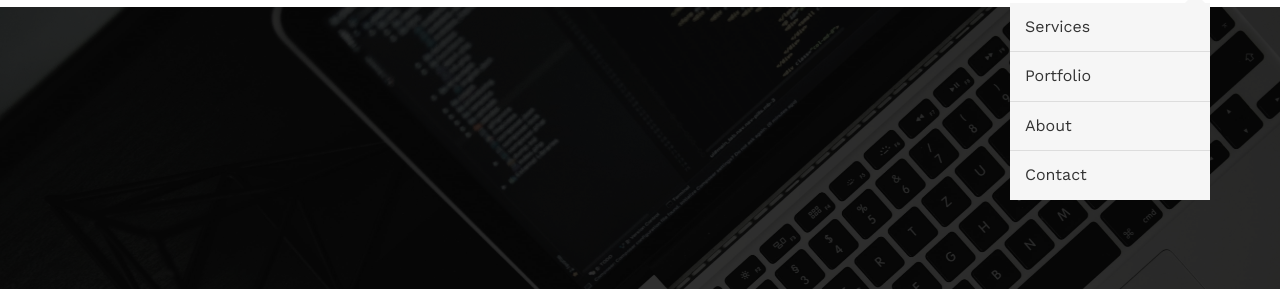
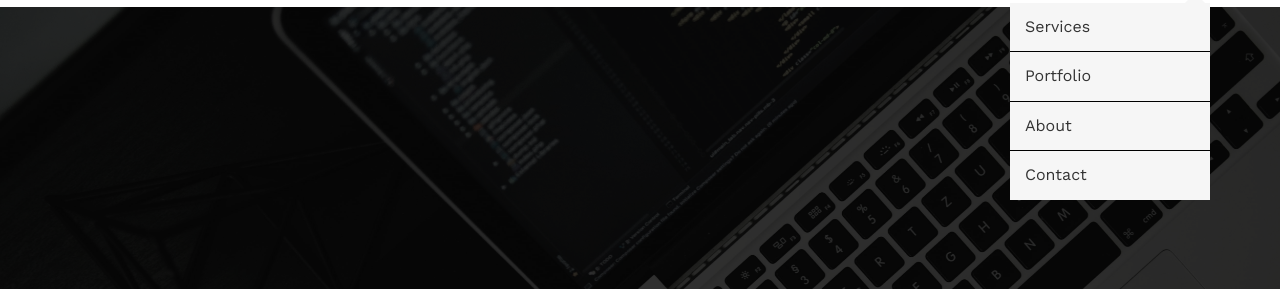
Before and after one commit to Hussein-kadhim/HTML-CSS-TEMPLATE-ONE, a website built with Parcel: page index.html in a window 1280 px wide. Both pictures are taken after a click on the element 1195 px from the left and 29 px from the top of the page. Shown: the part 52-341 px from the top of the page. Built offline with nearby package versions, Linux system fonts and the light colour scheme.

Commit message:
change the color to black

```diff
--- a/css/leon.css
+++ b/css/leon.css
@@ -182,7 +182,7 @@ body {
 }
 
 .header .links ul li:not(:last-child) a {
-    border-bottom: 1px solid #ddd;
+    border-bottom: 1px solid rgb(0, 0, 0);
 }
 
 /*  End Header */
```
